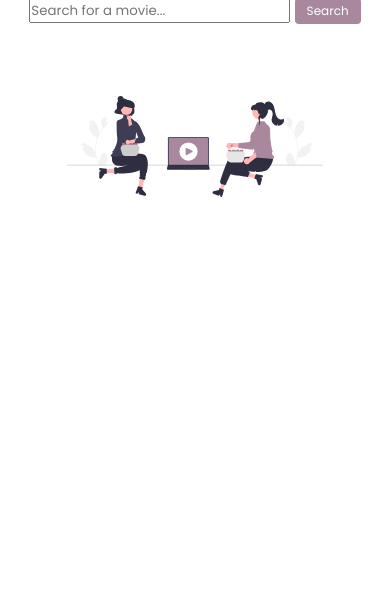
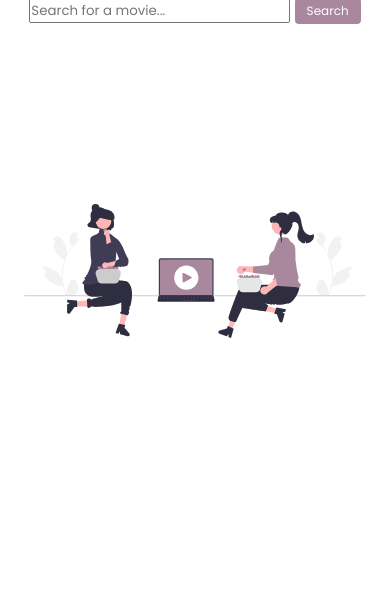
Before and after one commit to mjackqueline/MovieSearch, a plain HTML site: page index.html in a window 390 px wide. Shown: the part 126-722 px from the top of the page. Drawn offline with Linux system fonts and the light colour scheme.

Commit message:
centered main img

```diff
--- a/index.html
+++ b/index.html
@@ -31,7 +31,9 @@
             <h1>Movie Search</h1>
             <input type="text" id="search-input" placeholder="Search for a movie...">
             <button class="btn" onclick="searchMovies()">Search</button>
-            <figure class="main__img--wrapper"><img class="main__img hidden__image" src="./assets/undraw_movie_night_re_9umk.svg"></figure>
+            <div class="main__img--row">
+                <figure class="main__img--wrapper"><img class="main__img hidden__image" src="./assets/undraw_movie_night_re_9umk.svg"></figure>
+            </div>
         </div>
 
         <div id="results-container" class="hidden">
--- a/styles.css
+++ b/styles.css
@@ -133,7 +133,7 @@ body {
     border-bottom-right-radius: 20px;
 }
 
-.movie img {
+.movie-img {
     max-width: 100%;
     height: auto;
 }
@@ -413,6 +413,11 @@ body {
     margin-bottom: 20px;
   }
 
+  .main__img {
+    margin-top: 180px;
+    width: 100%;
+  }
+
   #results-container, .movie-container {
    width: 100px;
   }
```
